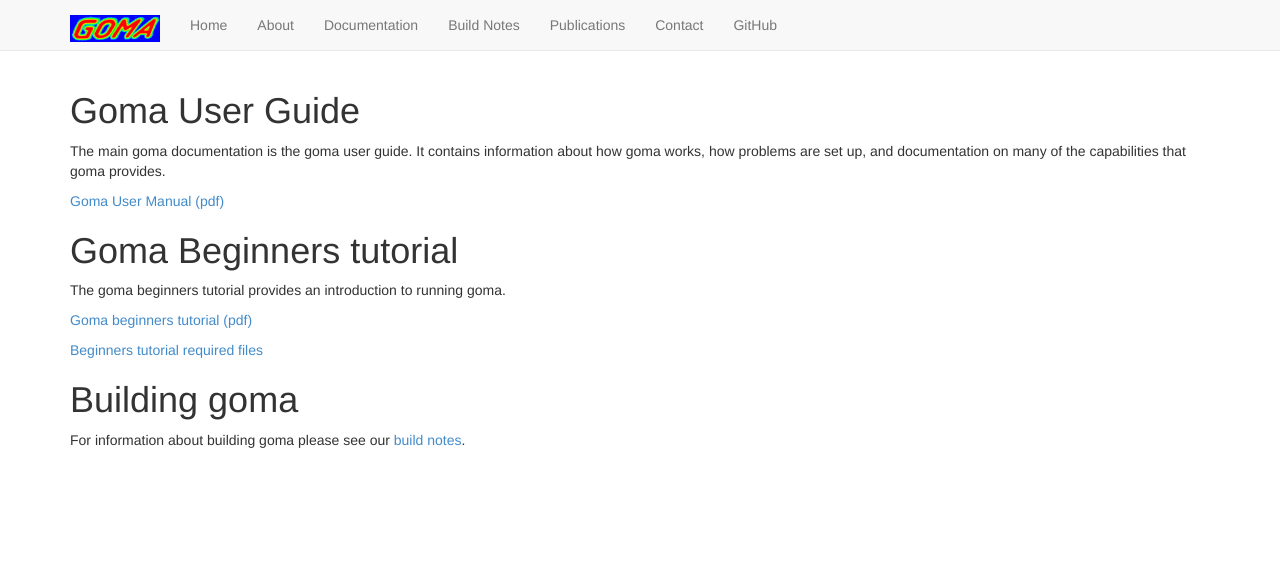
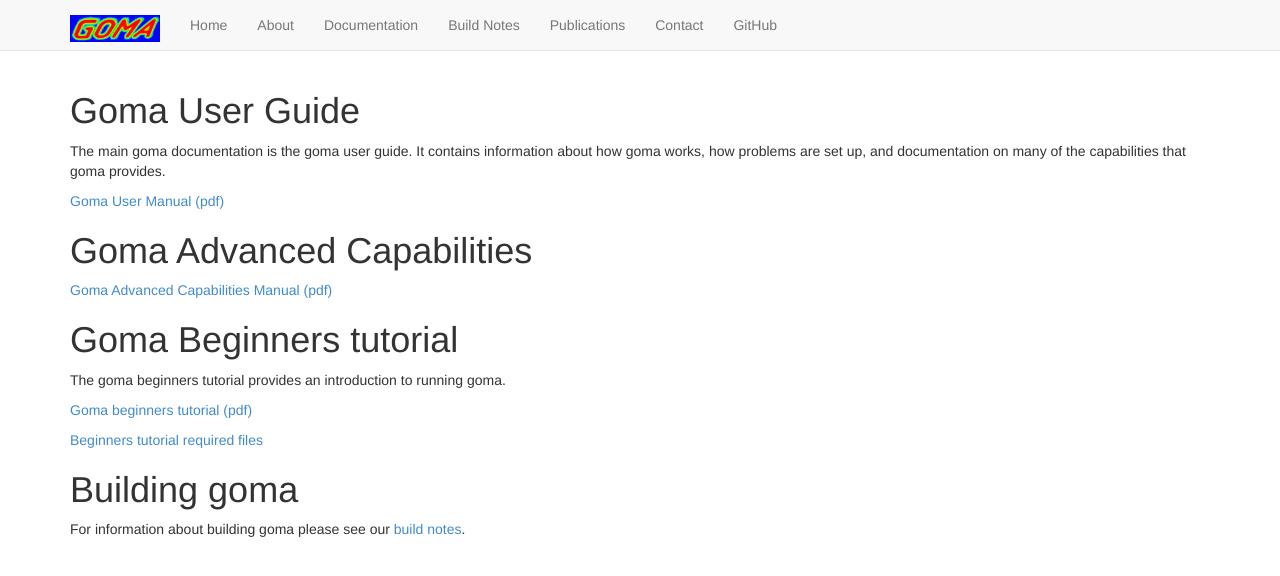
Before and after one commit to goma/goma.github.io, a Jekyll site: the page built from documentation.md, in a window 1280 px wide. Shown: the top 576 px of the page. Built offline with Jekyll 4.4.1, drawn with Linux system fonts in a browser that asks for light colours; nearby versions of some CDN libraries; Markdown is read by kramdown in place of the engine named in the settings.

Commit message:
Add advanced capabilities manual

```diff
--- a/documentation.md
+++ b/documentation.md
@@ -10,6 +10,10 @@
 
 [Goma User Manual (pdf)](/files/goma-manual.pdf)
 
+# Goma Advanced Capabilities
+
+[Goma Advanced Capabilities Manual (pdf)](/files/goma-adv-cap.pdf)
+
 # Goma Beginners tutorial
 
 The goma beginners tutorial provides an introduction to running goma.
```
Also changed, not shown: 1 other file.
